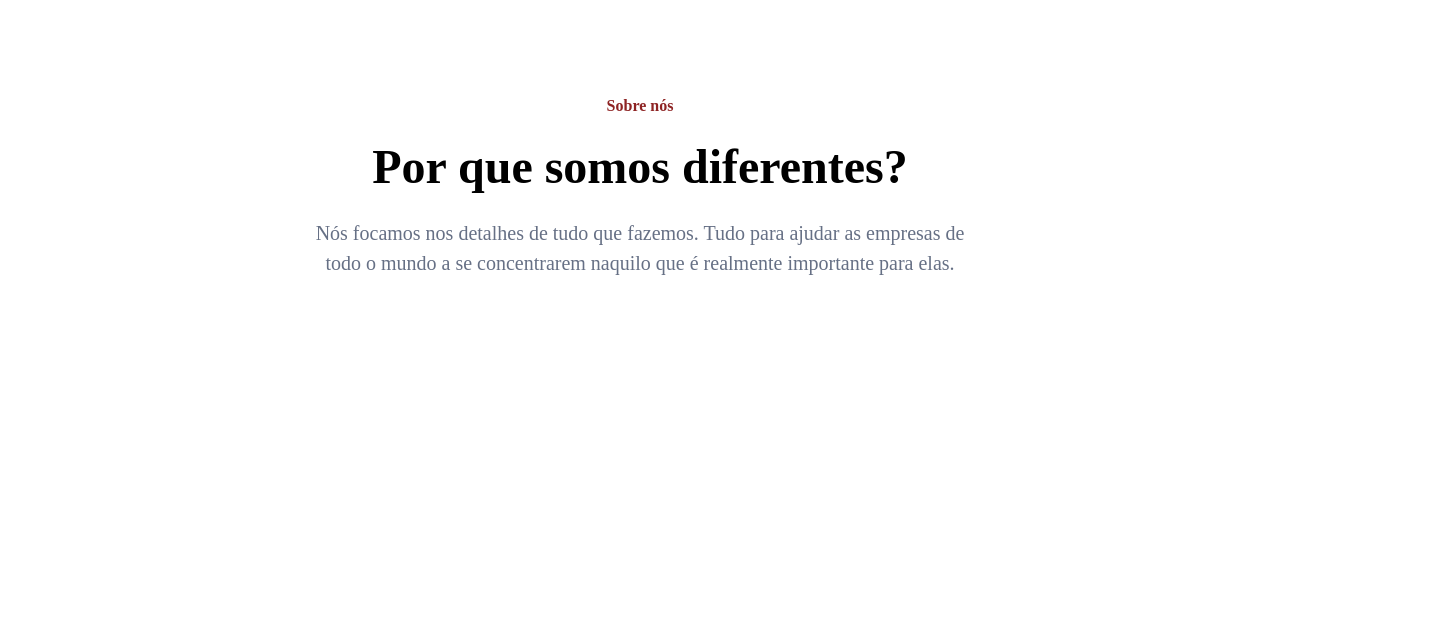
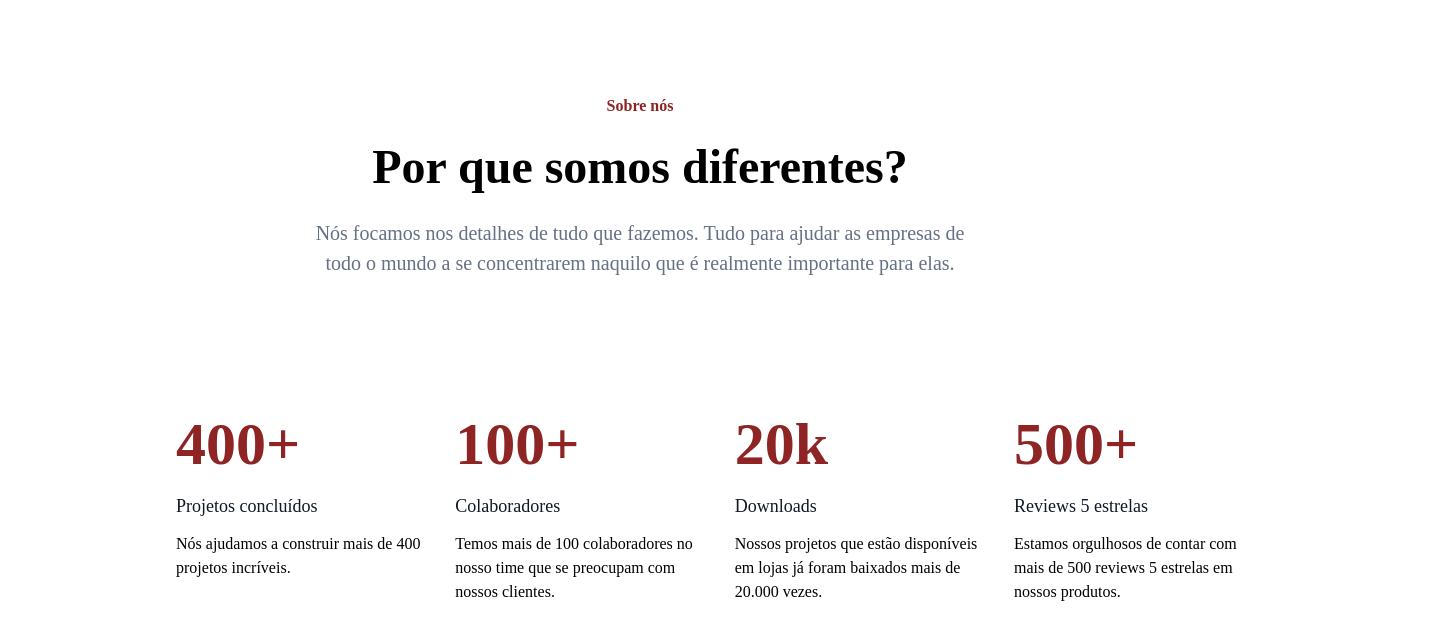
Before and after one commit to rogeriop/html-css-7days-first, a plain HTML site: page index.html in a window 1280 px wide. Shown: the part 79-718 px from the top of the page, 1440 px wide, since content can reach past the window. Drawn offline with Linux system fonts and the light colour scheme.

Commit message:
Seção de métricas 3/7

```diff
--- a/index.html
+++ b/index.html
@@ -32,6 +32,30 @@
                 <span>todo o mundo a se concentrarem naquilo que é realmente importante para elas.</span>
             </div>
         </section>
+        <section class="metricas">
+            <div class="metricas__contem">
+                <div class="metricas__conteudo">
+                    <span class="metricas__conteudo-pontua">400+</span>
+                    <h3 class="metricas__conteudo-titulo">Projetos concluídos</h3>
+                    <p class="metricas__conteudo-paragrafo">Nós ajudamos a construir mais de 400 projetos incríveis.</p>
+                </div>
+                <div class="metricas__conteudo">
+                    <span class="metricas__conteudo-pontua">100+</span>
+                    <h3 class="metricas__conteudo-titulo">Colaboradores</h3>
+                    <p class="metricas__conteudo-paragrafo">Temos mais de 100 colaboradores no nosso time que se preocupam com nossos clientes.</p>
+                </div>
+                <div class="metricas__conteudo">
+                    <span class="metricas__conteudo-pontua">20k</span>
+                    <h3 class="metricas__conteudo-titulo">Downloads</h3>
+                    <p class="metricas__conteudo-paragrafo">Nossos projetos que estão disponíveis em lojas já foram baixados mais de 20.000 vezes.</p>
+                </div>
+                <div class="metricas__conteudo">
+                    <span class="metricas__conteudo-pontua">500+</span>
+                    <h3 class="metricas__conteudo-titulo">Reviews 5 estrelas</h3>
+                    <p class="metricas__conteudo-paragrafo">Estamos orgulhosos de contar com mais de 500 reviews 5 estrelas em nossos produtos.</p>
+                </div>
+            </div>
+        </section>
     </main>
 </body>
 </html>
--- /dev/null
+++ b/styles/metricas.css
@@ -0,0 +1,47 @@
+
+.metricas {
+    width: 1440px;
+    height: 288px;
+    padding-bottom: 96px;
+    gap: 64px;
+    /*background-color: antiquewhite;*/
+    display: flex;
+    justify-content: center;
+}
+
+.metricas__contem {
+    display: flex;
+    justify-content: space-between;
+    width: 1280px;
+    height: 192px;
+    padding-left: 96px;
+    padding-right: 96px;
+}
+
+.metricas__conteudo {
+    display: flex;
+    flex-direction: column;
+    width: 250px;
+    height: 192px;
+    gap: 12px;
+}
+
+.metricas__conteudo-pontua {
+    line-height: 72px;
+    font-weight: 600;
+    color: var(--cor-avermelhada);
+    font-size: 60px;
+}
+
+.metricas__conteudo-titulo {
+    font-weight: 500;
+    font-size: 18px;
+    line-height: 28px;
+    color: var(--cor-quase-preta);
+}
+
+.metricas__conteudo-paragrafo {
+    font-weight: 400;
+    font-size: 16px;
+    line-height: 24px;
+}
--- a/styles/styles.css
+++ b/styles/styles.css
@@ -1,5 +1,6 @@
 @import url("reset.css");
 @import url("primeira-secao.css");
+@import url("metricas.css");
 @import url('https://fonts.googleapis.com/css2?family=Inter:ital,opsz,wght@0,14..32,100..900;1,14..32,100..900&display=swap');
 
 
@@ -8,6 +9,8 @@
     --cor-avermelhada: #8E2424;
     --cor-branca: #FFFFFF;
     --cor-cinza: #667085;
+    --cor-quase-preta:#101828;
+
 
 
 
```
